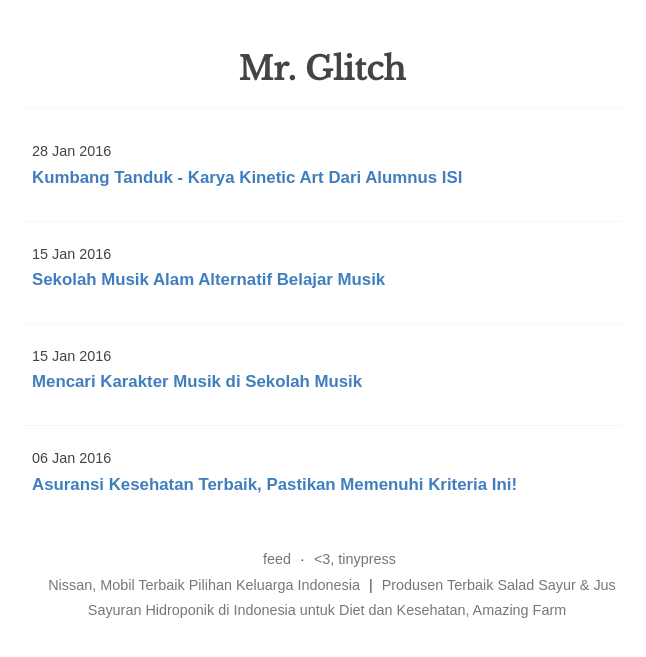
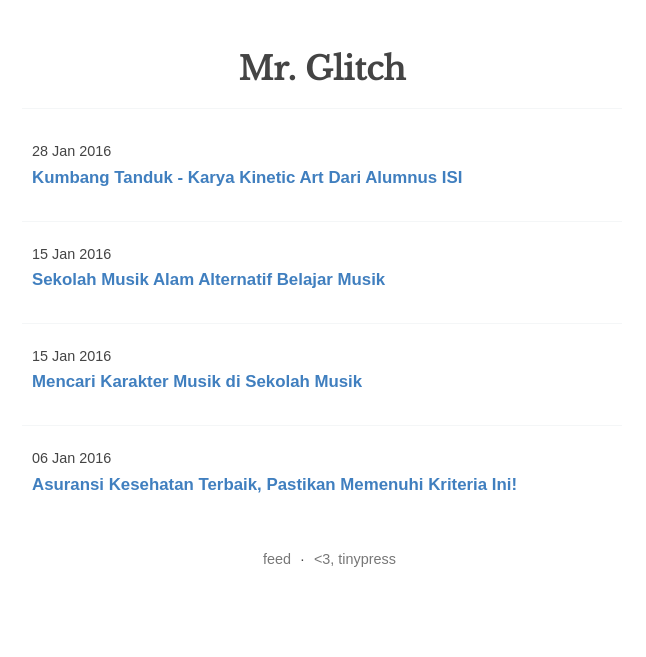
Before and after one commit to GlitchMr/glitchmr.github.io, a Jekyll site: the page built from index.html, in a window 1280 px wide. Shown: the top 657 px of the page, without its empty margins (318-964 px from the left). Built offline with Jekyll 4.4.1, drawn with Linux system fonts in a browser that asks for light colours; the list of posts is cut into pages by our own code.

Commit message:
Update posts.html

```diff
--- a/_layouts/posts.html
+++ b/_layouts/posts.html
@@ -19,8 +19,7 @@
 
         <footer>
             <a href="/feed.xml">feed</a> &middot; <a href="https://tinypress.co/">&lt;3, tinypress</a><br />
-            <a href="http://technoskald.github.io/2016/01/05/nissan-mobil-terbaik-pilihan-keluarga-indonesia.html">Nissan, Mobil Terbaik Pilihan Keluarga Indonesia</a> | <a href="http://www.shenisa.com/2015/11/produsen-terbaik-salad-sayur-hidroponik-indonesia-amazingfarm.html">Produsen Terbaik Salad Sayur & Jus Sayuran Hidroponik di Indonesia untuk Diet dan Kesehatan, Amazing Farm</a>
-        </footer>
+          </footer>
     </div>
 </body>
 </html>
```
